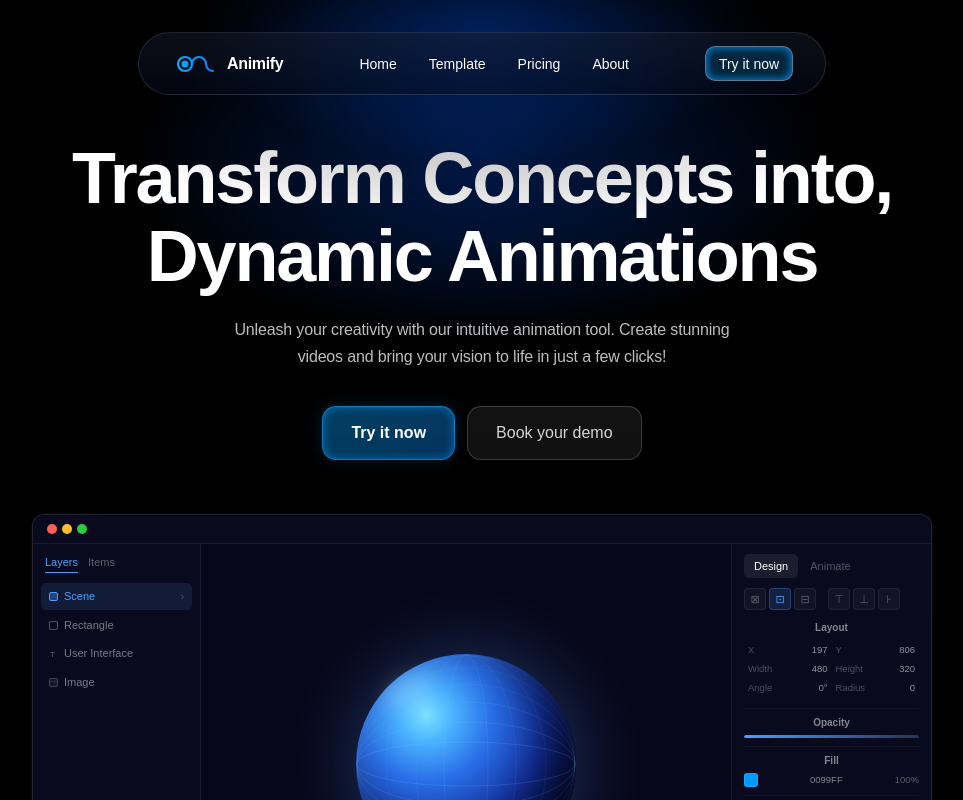
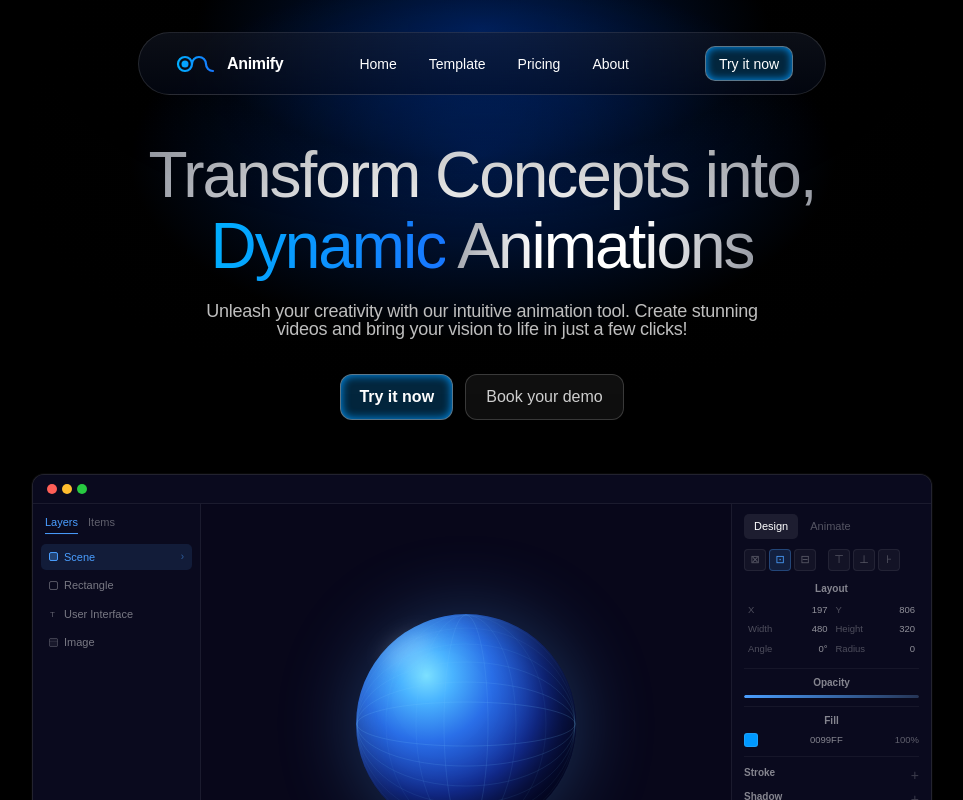
Before and after one commit to AAMNWW/Animify, a React (Vite) app: page / in a window 1280 px wide. Shown: the top 800 px of the page, without its empty margins (158-1121 px from the left). Built offline with nearby package versions, Linux system fonts and the light colour scheme; a web font is replaced by a local one.

Commit message:
pricing fix

```diff
--- a/src/components/Hero.css
+++ b/src/components/Hero.css
@@ -1,3 +1,6 @@
+/* ══════════════════════════════════════════════
+   HERO
+══════════════════════════════════════════════ */
 .hero {
   min-height: 100vh;
   display: flex;
@@ -12,58 +15,74 @@
   overflow: hidden;
 }
 
-/* Figma: Ellipse 8 — radial #0059FF 37% + #010101 32%, centered, 909×472, opacity 90%, top -263px */
+/* Blue radial glow behind headline */
 .hero::before {
   content: '';
   position: absolute;
   top: -80px; left: 50%; transform: translateX(-50%);
   width: 909px; height: 472px;
   background: radial-gradient(ellipse at center,
-    rgba(0,89,255,0.37) 0%,
-    rgba(1,1,1,0.32) 55%,
-    transparent 75%);
+    rgba(0,89,255,0.37) 0%, rgba(1,1,1,0.32) 55%, transparent 75%);
   opacity: 0.9;
   pointer-events: none;
   z-index: 0;
 }
 
-.hero-content {
-  position: relative; z-index: 1; width: 100%;
+.hero-content { position: relative; z-index: 1; width: 100%; }
+
+/* ── Title
+   Figma: Satoshi 500, 64px, line-height 111%, letter-spacing -3.2% */
+.hero-title {
+  font-family: 'Satoshi', sans-serif;
+  font-weight: 500;
+  font-size: 64px;
+  line-height: 1.11;
+  letter-spacing: -0.032em;
+  text-align: center;
+  margin: 0 0 20px;
+  /* IMPORTANT: do not set color here — child spans handle fill */
 }
 
-/* Figma: Manrope 600 SemiBold — but we use Satoshi to match prior setup
-   Actually Figma shows Manrope — add to head and use it */
-.hero-title {
-  font-family: 'Manrope', 'Satoshi', sans-serif;
-  font-size: 72px;
-  font-weight: 700;
-  line-height: 1.08;
-  letter-spacing: -0.03em;
-  color: #ffffff;
-  margin-bottom: 20px;
+/* Shimmer gradient for "Transform Concepts into," and " Animations"
+   Figma: #989CA5 0% → #FFFFFF 30.4% → #FFFFFF 62.9% → #989CA5 100% */
+.title-shimmer {
+  background: linear-gradient(90deg,
+    #989CA5 0%,
+    #FFFFFF 30.4%,
+    #FFFFFF 62.9%,
+    #989CA5 100%
+  );
+  -webkit-background-clip: text;
+  background-clip: text;
+  -webkit-text-fill-color: transparent;
+  color: transparent;
+}
+
+/* "Dynamic" blue gradient
+   Figma: linear-gradient(95.52deg, #00AEFF 2.2%, #1778FF 96%) */
+.title-dynamic {
+  background: linear-gradient(95.52deg, #00AEFF 2.2%, #1778FF 96%);
+  -webkit-background-clip: text;
+  background-clip: text;
+  -webkit-text-fill-color: transparent;
+  color: transparent;
+}
+
+/* ── Subtitle
+   Figma: Satoshi 500, 18px, line-height 100%, letter-spacing -1.4%, #BEBEBE */
+.hero-sub {
+  font-family: 'Satoshi', sans-serif;
+  font-weight: 500;
+  font-size: 18px;
+  line-height: 1;
+  letter-spacing: -0.014em;
+  color: #BEBEBE;
+  max-width: 574px;
+  margin: 0 auto 36px;
   text-align: center;
 }
 
-/* Dynamic word: linear gradient #00AEFF → #1778FF */
-.hero-title-blue {
-  background: linear-gradient(90deg, #00AEFF 0%, #1778FF 100%);
-  -webkit-background-clip: text;
-  -webkit-text-fill-color: transparent;
-  background-clip: text;
-}
-
-/* Figma: #BEBEBE color for sub text */
-.hero-sub {
-  font-family: 'Satoshi', sans-serif;
-  font-size: 16px;
-  font-weight: 400;
-  color: #BEBEBE;
-  max-width: 520px;
-  margin: 0 auto 36px;
-  line-height: 1.7;
-  letter-spacing: -0.01em;
-}
-
+/* ── CTAs */
 .hero-ctas {
   display: flex;
   align-items: center;
@@ -72,51 +91,68 @@
   margin-bottom: 56px;
 }
 
-/* "Try it now" — Figma: Manrope 600 16px, #03263D bg, linear gradient #00AEFF→#1778FF border, inner shadow #0099FF, border-radius NOT fully rounded — check figma it's less rounded */
+/* Try it now
+   Figma: 113×46, radius 12px, pad 12px 20px, bg #03263D,
+   border 0.6px #E0F2FF66, inset 0 0 10px #0099FF
+   Text: Manrope 600, 16px */
 .btn-primary {
-  display: inline-flex; align-items: center; justify-content: center;
-  padding: 14px 28px;
-  background: linear-gradient(135deg, rgba(0,174,255,0.18) 0%, rgba(23,120,255,0.18) 100%), #03263D;
-  color: #fff;
-  font-family: 'Manrope', 'Satoshi', sans-serif;
-  font-size: 16px; font-weight: 600;
-  border-radius: 14px;
+  display: inline-flex;
+  align-items: center;
+  justify-content: center;
+  width: 113px;
+  height: 46px;
+  padding: 12px 20px;
+  box-sizing: border-box;
+  background: #03263D;
+  color: #FFFFFF;
+  font-family: 'Manrope', sans-serif;
+  font-weight: 600;
+  font-size: 16px;
+  line-height: 1;
   text-decoration: none;
-  border: 0.8px solid rgba(0,174,255,0.6);
-  box-shadow: inset 0 0 10px 0 rgba(0,153,255,0.55),
-              0 0 16px 0 rgba(0,153,255,0.2);
-  transition: box-shadow 0.2s;
-  letter-spacing: 0;
+  white-space: nowrap;
+  border-radius: 12px;
+  border: 0.6px solid rgba(224,242,255,0.4);
+  box-shadow: 0px 0px 10px 0px #0099FF inset;
+  transition: box-shadow 0.2s, background 0.2s;
   cursor: pointer;
 }
 .btn-primary:hover {
-  box-shadow: inset 0 0 16px 0 rgba(0,153,255,0.8),
-              0 0 28px 0 rgba(0,153,255,0.35);
+  background: #04304d;
+  box-shadow: 0px 0px 18px 0px #0099FF inset, 0px 0px 20px 0px rgba(0,153,255,0.25);
 }
 
-/* "Book your demo" — dark, same border-radius as Try it now */
+/* Book your demo */
 .btn-secondary {
-  display: inline-flex; align-items: center; justify-content: center;
-  padding: 14px 28px;
-  background: rgba(255,255,255,0.07);
-  color: rgba(255,255,255,0.82);
-  font-family: 'Manrope', 'Satoshi', sans-serif;
-  font-size: 16px; font-weight: 500;
-  border-radius: 14px;
+  display: inline-flex;
+  align-items: center;
+  justify-content: center;
+  height: 46px;
+  padding: 12px 20px;
+  box-sizing: border-box;
+  background: rgba(255,255,255,0.06);
+  color: rgba(255,255,255,0.8);
+  font-family: 'Manrope', sans-serif;
+  font-weight: 500;
+  font-size: 16px;
+  line-height: 1;
   text-decoration: none;
+  white-space: nowrap;
+  border-radius: 12px;
   border: 0.8px solid rgba(255,255,255,0.18);
   transition: background 0.2s, border-color 0.2s;
-  letter-spacing: 0;
   cursor: pointer;
 }
 .btn-secondary:hover {
-  background: rgba(255,255,255,0.12);
-  border-color: rgba(255,255,255,0.35);
+  background: rgba(255,255,255,0.11);
+  border-color: rgba(255,255,255,0.32);
 }
 
-/* Mockup wrapper + glow underneath */
+/* ── Mockup wrapper */
 .hero-mockup-wrap {
-  width: 100%; max-width: 900px; margin: 0 auto;
+  width: 100%;
+  max-width: 900px;
+  margin: 0 auto;
   animation: floatMockup 6s ease-in-out infinite;
   position: relative;
 }
@@ -126,18 +162,18 @@
   bottom: -30px; left: 50%; transform: translateX(-50%);
   width: 65%; height: 60px;
   background: radial-gradient(ellipse at center,
-    rgba(90,50,220,0.5) 0%,
-    rgba(0,120,255,0.2) 45%,
-    transparent 72%);
+    rgba(90,50,220,0.5) 0%, rgba(0,120,255,0.2) 45%, transparent 72%);
   filter: blur(6px);
   pointer-events: none;
 }
-
 @keyframes floatMockup {
   0%, 100% { transform: translateY(0); }
-  50% { transform: translateY(-10px); }
+  50%       { transform: translateY(-10px); }
 }
 
+/* ══════════════════════════════════════════════
+   MOCKUP
+══════════════════════════════════════════════ */
 .mockup {
   background: #0A0A18;
   border-radius: 12px;
@@ -145,7 +181,6 @@
   overflow: hidden;
   box-shadow: 0 40px 100px rgba(0,0,0,0.9), 0 0 0 1px rgba(255,255,255,0.04);
 }
-
 .mockup-topbar {
   display: flex; align-items: center; gap: 8px;
   padding: 9px 14px;
@@ -153,46 +188,33 @@
   border-bottom: 1px solid rgba(255,255,255,0.07);
 }
 .mockup-dots { display: flex; gap: 5px; }
-.dot { width: 10px; height: 10px; border-radius: 50%; display: block; flex-shrink: 0; }
+.dot { width: 10px; height: 10px; border-radius: 50%; display: block; }
 .dot.red    { background: #FF5F57; }
 .dot.yellow { background: #FFBD2E; }
 .dot.green  { background: #28CA41; }
 
-.mockup-body {
-  display: grid;
-  grid-template-columns: 168px 1fr 200px;
-  height: 440px;
-}
+.mockup-body { display: grid; grid-template-columns: 168px 1fr 200px; height: 440px; }
 
 .mockup-sidebar {
-  background: #0A0A1E;
-  border-right: 1px solid rgba(255,255,255,0.07);
-  padding: 10px 8px;
-  display: flex; flex-direction: column; gap: 2px; overflow: hidden;
+  background: #0A0A1E; border-right: 1px solid rgba(255,255,255,0.07);
+  padding: 10px 8px; display: flex; flex-direction: column; gap: 2px; overflow: hidden;
 }
 .sidebar-tabs { display: flex; gap: 10px; margin-bottom: 8px; padding: 0 4px; }
-.s-tab {
-  font-family: 'Satoshi', sans-serif; font-size: 11px; font-weight: 500;
-  color: rgba(255,255,255,0.35); cursor: pointer; padding-bottom: 2px;
-}
+.s-tab { font-family: 'Satoshi',sans-serif; font-size: 11px; font-weight: 500; color: rgba(255,255,255,0.35); cursor: pointer; padding-bottom: 2px; }
 .s-tab.active { color: #4A9EFF; border-bottom: 1px solid #4A9EFF; }
-
 .layer-item {
-  display: flex; align-items: center; gap: 6px; padding: 5px 8px;
-  border-radius: 5px; font-family: 'Satoshi', sans-serif; font-size: 11px;
-  color: rgba(255,255,255,0.45); cursor: pointer;
+  display: flex; align-items: center; gap: 6px; padding: 5px 8px; border-radius: 5px;
+  font-family: 'Satoshi',sans-serif; font-size: 11px; color: rgba(255,255,255,0.45); cursor: pointer;
   transition: background .15s, color .15s;
 }
-.layer-item:hover  { background: rgba(255,255,255,0.04); color: rgba(255,255,255,0.7); }
-.layer-item.sel    { background: rgba(74,158,255,0.12); color: #4A9EFF; }
-.li-icon { flex-shrink: 0; }
+.layer-item:hover { background: rgba(255,255,255,0.04); color: rgba(255,255,255,0.7); }
+.layer-item.sel   { background: rgba(74,158,255,0.12); color: #4A9EFF; }
 .li-arrow { margin-left: auto; font-size: 10px; opacity: .5; }
 
 .mockup-canvas {
   background: #08071A; position: relative;
   display: flex; align-items: center; justify-content: center; overflow: hidden;
 }
-
 .sphere-outer { position: relative; width: 220px; height: 220px; flex-shrink: 0; }
 .sphere-core {
   position: absolute; inset: 0; border-radius: 50%;
@@ -211,9 +233,9 @@
   background: rgba(6,5,20,0.92); border-top: 1px solid rgba(255,255,255,0.07);
 }
 .tl-ruler { display: flex; align-items: center; justify-content: space-between; padding: 4px 14px; border-bottom: 1px solid rgba(255,255,255,0.05); }
-.tl-seg { font-family: 'Satoshi', sans-serif; font-size: 9px; color: rgba(255,255,255,0.28); }
+.tl-seg { font-family: 'Satoshi',sans-serif; font-size: 9px; color: rgba(255,255,255,0.28); }
 .tl-playhead { position: absolute; top: 0; left: 36%; display: flex; flex-direction: column; align-items: center; pointer-events: none; z-index: 4; }
-.tl-ph-tag { background: #4A9EFF; color: #fff; font-family: 'Satoshi', sans-serif; font-size: 8px; padding: 1px 5px; border-radius: 3px; white-space: nowrap; }
+.tl-ph-tag { background: #4A9EFF; color: #fff; font-family: 'Satoshi',sans-serif; font-size: 8px; padding: 1px 5px; border-radius: 3px; }
 .tl-ph-line { width: 1px; height: 52px; background: #4A9EFF; }
 .tl-tracks { padding: 4px 14px; display: flex; flex-direction: column; gap: 3px; }
 .tl-track { height: 14px; background: rgba(255,255,255,0.03); border-radius: 3px; position: relative; }
@@ -225,28 +247,29 @@
   padding: 10px 12px; display: flex; flex-direction: column; overflow: hidden;
 }
 .props-tabs { display: flex; gap: 2px; margin-bottom: 10px; }
-.p-tab { padding: 4px 10px; border-radius: 5px; font-family: 'Satoshi', sans-serif; font-size: 11px; font-weight: 500; color: rgba(255,255,255,0.3); cursor: pointer; transition: background .15s, color .15s; }
+.p-tab { padding: 4px 10px; border-radius: 5px; font-family: 'Satoshi',sans-serif; font-size: 11px; font-weight: 500; color: rgba(255,255,255,0.3); cursor: pointer; transition: background .15s, color .15s; }
 .p-tab.active { background: rgba(255,255,255,0.08); color: #fff; }
 .props-align-btns { display: flex; align-items: center; gap: 3px; margin-bottom: 10px; }
 .a-btn { width: 22px; height: 22px; display: flex; align-items: center; justify-content: center; font-size: 11px; border-radius: 4px; background: rgba(255,255,255,0.04); border: 1px solid rgba(255,255,255,0.07); color: rgba(255,255,255,0.3); cursor: pointer; }
 .a-btn.active { background: rgba(74,158,255,0.15); border-color: rgba(74,158,255,0.3); color: #4A9EFF; }
 .a-sep { width: 6px; }
-.props-section { font-family: 'Satoshi', sans-serif; font-size: 10px; font-weight: 600; color: rgba(255,255,255,0.5); margin-bottom: 5px; }
+.props-section { font-family: 'Satoshi',sans-serif; font-size: 10px; font-weight: 600; color: rgba(255,255,255,0.5); margin-bottom: 5px; }
 .p-grid { display: grid; grid-template-columns: 1fr 1fr; margin-bottom: 4px; }
 .p-cell { display: flex; justify-content: space-between; align-items: center; padding: 2.5px 4px; }
-.p-cell label { font-family: 'Satoshi', sans-serif; font-size: 9.5px; color: rgba(255,255,255,0.28); }
-.p-cell span  { font-family: 'Satoshi', sans-serif; font-size: 9.5px; color: rgba(255,255,255,0.55); }
+.p-cell label { font-family: 'Satoshi',sans-serif; font-size: 9.5px; color: rgba(255,255,255,0.28); }
+.p-cell span  { font-family: 'Satoshi',sans-serif; font-size: 9.5px; color: rgba(255,255,255,0.55); }
 .p-div { height: 1px; background: rgba(255,255,255,0.05); margin: 6px 0; }
 .p-opacity-row { display: flex; align-items: center; gap: 6px; margin-bottom: 2px; }
 .p-opacity-track { flex: 1; height: 3px; border-radius: 2px; background: rgba(255,255,255,0.08); position: relative; overflow: hidden; }
 .p-opacity-fill { position: absolute; left: 0; top: 0; bottom: 0; width: 100%; background: linear-gradient(90deg, #4A9EFF, rgba(74,158,255,0.18)); border-radius: 2px; }
 .p-fill-row { display: flex; align-items: center; gap: 6px; margin-bottom: 2px; }
 .p-swatch { width: 14px; height: 14px; border-radius: 3px; border: 1px solid rgba(255,255,255,0.1); flex-shrink: 0; }
-.p-fill-label { font-family: 'Satoshi', sans-serif; font-size: 9.5px; color: rgba(255,255,255,0.5); flex: 1; }
-.p-fill-pct   { font-family: 'Satoshi', sans-serif; font-size: 9.5px; color: rgba(255,255,255,0.35); }
+.p-fill-label { font-family: 'Satoshi',sans-serif; font-size: 9.5px; color: rgba(255,255,255,0.5); flex: 1; }
+.p-fill-pct   { font-family: 'Satoshi',sans-serif; font-size: 9.5px; color: rgba(255,255,255,0.35); }
 .p-collapsible { display: flex; align-items: center; justify-content: space-between; padding: 2px 0; }
 .p-plus { font-size: 14px; color: rgba(255,255,255,0.2); cursor: pointer; line-height: 1; }
 
+/* ── Responsive */
 @media (max-width: 960px) {
   .hero { padding: 120px 28px 60px; }
   .hero-title { font-size: 42px; }
@@ -256,6 +279,6 @@
 }
 @media (max-width: 600px) {
   .hero-title { font-size: 30px; }
-  .hero-ctas { flex-direction: column; align-items: stretch; }
-  .hero-ctas a { text-align: center; }
+  .hero-sub { font-size: 15px; }
+  .hero-ctas { flex-direction: column; align-items: center; }
 }
--- a/src/components/Hero.jsx
+++ b/src/components/Hero.jsx
@@ -1,65 +1,42 @@
 import React from 'react'
 import './Hero.css'
 
-/* ─────────────────────────────────────────
-   APP MOCKUP  — mirrors Figma screenshot
-───────────────────────────────────────── */
 const AppMockup = () => (
   <div className="mockup">
-
-    {/* ── Top bar ── */}
     <div className="mockup-topbar">
       <div className="mockup-dots">
-        <span className="dot red" />
-        <span className="dot yellow" />
-        <span className="dot green" />
+        <span className="dot red" /><span className="dot yellow" /><span className="dot green" />
       </div>
     </div>
-
-    {/* ── Three-column body ── */}
     <div className="mockup-body">
-
-      {/* ── LEFT: Layers panel ── */}
       <div className="mockup-sidebar">
         <div className="sidebar-tabs">
           <span className="s-tab active">Layers</span>
           <span className="s-tab">Items</span>
         </div>
-
         <div className="layer-item sel">
-          <svg width="9" height="9" viewBox="0 0 9 9" fill="none" className="li-icon">
-            <rect x="0.5" y="0.5" width="8" height="8" rx="1.5" fill="#4A9EFF" fillOpacity=".3" stroke="#4A9EFF" strokeWidth="1"/>
-          </svg>
-          <span>Scene</span>
-          <span className="li-arrow">›</span>
+          <svg width="9" height="9" viewBox="0 0 9 9" fill="none"><rect x="0.5" y="0.5" width="8" height="8" rx="1.5" fill="#4A9EFF" fillOpacity=".3" stroke="#4A9EFF" strokeWidth="1"/></svg>
+          <span>Scene</span><span className="li-arrow">›</span>
         </div>
         <div className="layer-item">
-          <svg width="9" height="9" viewBox="0 0 9 9" fill="none" className="li-icon">
-            <rect x="0.5" y="0.5" width="8" height="8" rx="1.5" stroke="rgba(255,255,255,0.3)" strokeWidth="1"/>
-          </svg>
+          <svg width="9" height="9" viewBox="0 0 9 9" fill="none"><rect x="0.5" y="0.5" width="8" height="8" rx="1.5" stroke="rgba(255,255,255,0.3)" strokeWidth="1"/></svg>
           <span>Rectangle</span>
         </div>
         <div className="layer-item">
-          <svg width="9" height="9" viewBox="0 0 9 9" fill="none" className="li-icon">
-            <text x="1" y="8" fontSize="8" fill="rgba(255,255,255,0.35)">T</text>
-          </svg>
+          <svg width="9" height="9" viewBox="0 0 9 9" fill="none"><text x="1" y="8" fontSize="8" fill="rgba(255,255,255,0.35)">T</text></svg>
           <span>User Interface</span>
         </div>
         <div className="layer-item">
-          <svg width="9" height="9" viewBox="0 0 9 9" fill="none" className="li-icon">
-            <rect x="0.5" y="0.5" width="8" height="8" rx="1" fill="rgba(255,255,255,0.06)" stroke="rgba(255,255,255,0.2)" strokeWidth="1"/>
-            <line x1="0.5" y1="3.5" x2="8.5" y2="3.5" stroke="rgba(255,255,255,0.15)" strokeWidth="0.5"/>
-          </svg>
+          <svg width="9" height="9" viewBox="0 0 9 9" fill="none"><rect x="0.5" y="0.5" width="8" height="8" rx="1" fill="rgba(255,255,255,0.06)" stroke="rgba(255,255,255,0.2)" strokeWidth="1"/><line x1="0.5" y1="3.5" x2="8.5" y2="3.5" stroke="rgba(255,255,255,0.15)" strokeWidth="0.5"/></svg>
           <span>Image</span>
         </div>
       </div>
 
-      {/* ── CENTRE: Canvas with sphere ── */}
       <div className="mockup-canvas">
         <div className="sphere-outer">
           <div className="sphere-core" />
-          <svg className="sphere-rings" viewBox="0 0 220 220" fill="none" xmlns="http://www.w3.org/2000/svg">
-            <ellipse cx="110" cy="110" rx="109" ry="22"  stroke="rgba(120,200,255,0.2)"  strokeWidth="0.8"/>
+          <svg className="sphere-rings" viewBox="0 0 220 220" fill="none">
+            <ellipse cx="110" cy="110" rx="109" ry="22"  stroke="rgba(120,200,255,0.20)" strokeWidth="0.8"/>
             <ellipse cx="110" cy="110" rx="109" ry="42"  stroke="rgba(120,200,255,0.17)" strokeWidth="0.8"/>
             <ellipse cx="110" cy="110" rx="109" ry="62"  stroke="rgba(120,200,255,0.13)" strokeWidth="0.8"/>
             <ellipse cx="110" cy="110" rx="109" ry="80"  stroke="rgba(120,200,255,0.10)" strokeWidth="0.8"/>
@@ -70,16 +47,9 @@ const AppMockup = () => (
             <ellipse cx="110" cy="110" rx="80"  ry="109" stroke="rgba(120,200,255,0.08)" strokeWidth="0.8"/>
           </svg>
         </div>
-
-        {/* ── Timeline at bottom ── */}
         <div className="mockup-timeline">
           <div className="tl-ruler">
-            <span className="tl-seg">0s</span>
-            <span className="tl-seg">1s</span>
-            <span className="tl-seg">2s</span>
-            <span className="tl-seg">3s</span>
-            <span className="tl-seg">4s</span>
-            <span className="tl-seg">5s</span>
+            {['0s','1s','2s','3s','4s','5s'].map(s=><span key={s} className="tl-seg">{s}</span>)}
           </div>
           <div className="tl-playhead">
             <div className="tl-ph-tag">00:02</div>
@@ -92,51 +62,36 @@ const AppMockup = () => (
         </div>
       </div>
 
-      {/* ── RIGHT: Properties panel ── */}
       <div className="mockup-props">
         <div className="props-tabs">
           <span className="p-tab active">Design</span>
           <span className="p-tab">Animate</span>
         </div>
-
         <div className="props-align-btns">
-          <span className="a-btn">⊠</span>
-          <span className="a-btn active">⊡</span>
-          <span className="a-btn">⊟</span>
-          <span className="a-sep" />
-          <span className="a-btn">⊤</span>
-          <span className="a-btn">⊥</span>
-          <span className="a-btn">⊦</span>
+          {['⊠','⊡','⊟'].map((b,i)=><span key={i} className={`a-btn${i===1?' active':''}`}>{b}</span>)}
+          <span className="a-sep"/>
+          {['⊤','⊥','⊦'].map((b,i)=><span key={i} className="a-btn">{b}</span>)}
         </div>
-
         <div className="props-section">Layout</div>
         <div className="p-grid">
-          <div className="p-cell"><label>X</label><span>197</span></div>
-          <div className="p-cell"><label>Y</label><span>806</span></div>
-          <div className="p-cell"><label>Width</label><span>480</span></div>
-          <div className="p-cell"><label>Height</label><span>320</span></div>
-          <div className="p-cell"><label>Angle</label><span>0°</span></div>
-          <div className="p-cell"><label>Radius</label><span>0</span></div>
+          {[['X','197'],['Y','806'],['Width','480'],['Height','320'],['Angle','0°'],['Radius','0']].map(([l,v])=>(
+            <div key={l} className="p-cell"><label>{l}</label><span>{v}</span></div>
+          ))}
         </div>
-
-        <div className="p-div" />
+        <div className="p-div"/>
         <div className="props-section">Opacity</div>
-        <div className="p-opacity-row">
-          <div className="p-opacity-track"><div className="p-opacity-fill" /></div>
-        </div>
-
-        <div className="p-div" />
+        <div className="p-opacity-row"><div className="p-opacity-track"><div className="p-opacity-fill"/></div></div>
+        <div className="p-div"/>
         <div className="props-section">Fill</div>
         <div className="p-fill-row">
-          <div className="p-swatch" style={{ background: '#0099FF' }} />
+          <div className="p-swatch" style={{background:'#0099FF'}}/>
           <span className="p-fill-label">0099FF</span>
           <span className="p-fill-pct">100%</span>
         </div>
-
-        <div className="p-div" />
-        <div className="p-collapsible"><span className="props-section">Stroke</span><span className="p-plus">+</span></div>
-        <div className="p-collapsible"><span className="props-section">Shadow</span><span className="p-plus">+</span></div>
-        <div className="p-collapsible"><span className="props-section">Blur</span><span className="p-plus">+</span></div>
+        <div className="p-div"/>
+        {['Stroke','Shadow','Blur'].map(s=>(
+          <div key={s} className="p-collapsible"><span className="props-section">{s}</span><span className="p-plus">+</span></div>
+        ))}
       </div>
     </div>
   </div>
@@ -145,27 +100,27 @@ const AppMockup = () => (
 export default function Hero() {
   return (
     <section className="hero">
-
-      {/* Figma: Ellipse 17 — large decorative ring framing the section */}
-      <div className="hero-ring" />
-
       <div className="hero-content">
 
-        {/* Figma: Satoshi 500 64px, gradient #989CA5→#FFF→#FFF→#989CA5 */}
+        {/* Figma: Satoshi 500, 64px, line-height 111%, letter-spacing -3.2%
+            Full words: gradient #989CA5→#FFF→#FFF→#989CA5
+            "Dynamic": gradient 95.52deg #00AEFF → #1778FF */}
         <h1 className="hero-title">
-          Transform Concepts into,<br />
-          {/* "Dynamic" uses its own blue gradient */}
-          <span className="hero-title-gradient">Dynamic</span>{' '}Animations
+          <span className="title-shimmer">Transform Concepts into,</span>
+          <br />
+          <span className="title-dynamic">Dynamic</span><span className="title-shimmer"> Animations</span>
         </h1>
 
-        {/* Figma: Satoshi 500 18px, #BEBEBE, line-height 100%, letter-spacing -1.4% */}
+        {/* Figma: Satoshi 500, 18px, 100% line-height, -1.4% tracking, #BEBEBE */}
         <p className="hero-sub">
           Unleash your creativity with our intuitive animation tool. Create stunning
           videos and bring your vision to life in just a few clicks!
         </p>
 
+        {/* Try it now: 113×46, radius 12px, pad 12px 20px, bg #03263D,
+            border 0.6px #E0F2FF66, inset shadow 0 0 10px #0099FF
+            Text: Manrope 600, 16px, white */}
         <div className="hero-ctas">
-          {/* Figma: 113×46, radius 12px, Manrope SemiBold 16px, #03263D bg, inset glow */}
           <a href="#" className="btn-primary">Try it now</a>
           <a href="#" className="btn-secondary">Book your demo</a>
         </div>
```
Also changed, not shown: src/components/Pricing.css (+176 -81 lines), src/components/Pricing.jsx (+58 -11 lines).
